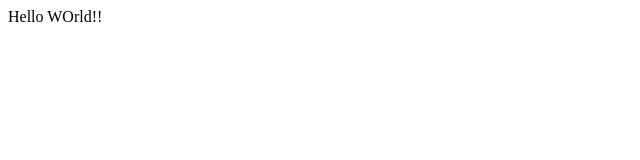
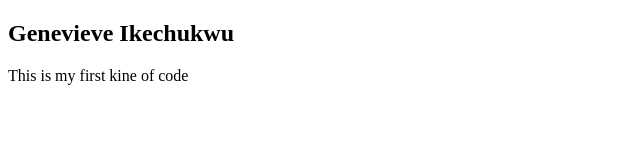
Before and after one commit to genevieveikechukwu/html-cohort1, a plain HTML site: page index.html in a window 1280 px wide. Shown: the whole page, without its empty margins (0-640 px from the left). Drawn offline with Linux system fonts and the light colour scheme.

Commit message:
My first line of code

```diff
--- a/index.html
+++ b/index.html
@@ -1,11 +1,20 @@
 <!DOCTYPE html>
 <html lang="en">
-<head>
-    <meta charset="UTF-8">
-    <meta name="viewport" content="width=device-width, initial-scale=1.0">
-    <title>Document</title>
-</head>
-<body>
-    Hello WOrld!!
-</body>
+  <head>
+    <meta charset="UTF-8" />
+    <meta name="viewport" content="width=device-width, initial-scale=1.0" />
+    <title>My first HTML PAGE</title>
+  </head>
+  <body>
+    <main>
+      <section>
+        <h1>
+              Genevieve Ikechukwu
+        </h1>
+        <article>
+          <p>This is my first kine of code</p>
+        </article>
+      </section>
+    </main>
+  </body>
 </html>
```
